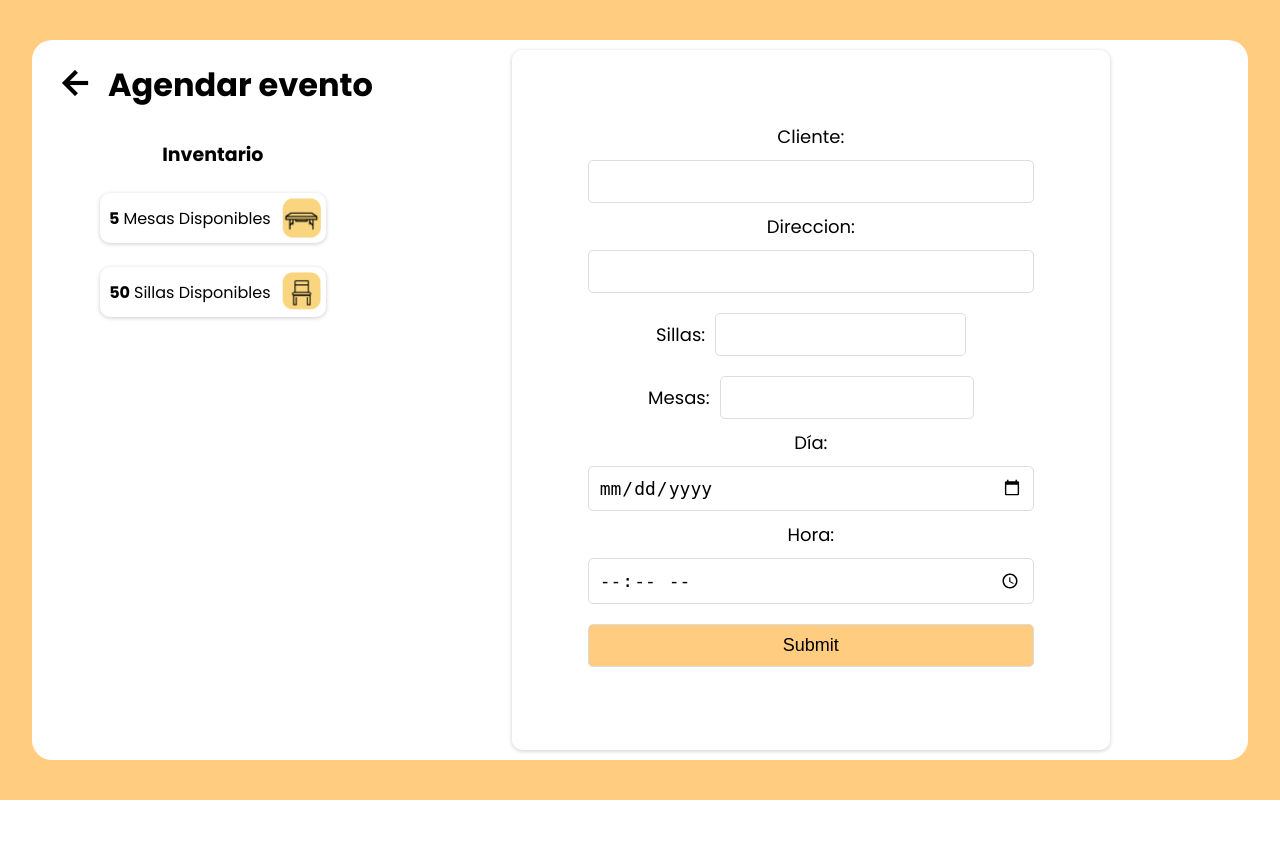
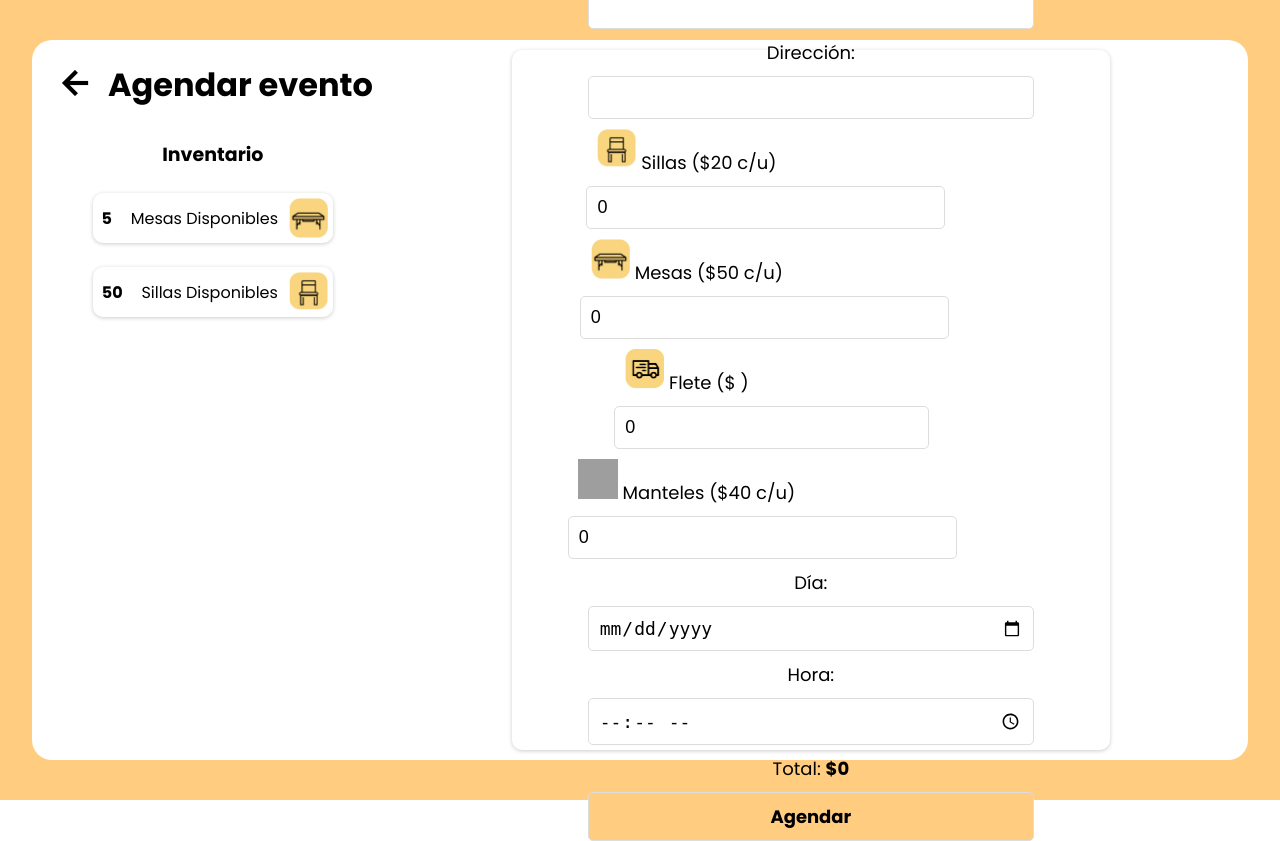
Before and after one commit to Axel-cmd-01/Sistema-de-renta, a PHP site: page /views/evento.php in a window 1280 px wide. Before the commit the page ends 800 px from the top, so only its background shows below. Run offline with PHP 8.4, Linux system fonts and the light colour scheme; grey boxes are pictures that could not be loaded.

Commit message:
Update agregue formulas para el total , cambie el fondo , agregue imagenes y cambie el font de los productos

```diff
--- a/views/evento.php
+++ b/views/evento.php
@@ -25,47 +25,84 @@
       <section class="inventario">
         <h2>Inventario</h2>
         <div class="card">
-          <p><strong>5 </strong> Mesas Disponibles
-            <img src="../img/mesa.png" alt="Mesa" class="mesa-icon" />
+          <p><strong>5ㅤ</strong> Mesas Disponibles
+            <img src="../img/mesa.png" alt="Mesa" class="icono" />
           </p>
         </div>
-
         <div class="card">
-          <p><strong>50</strong> Sillas Disponibles
-            <img src="../img/silla.png" alt="silla" class="mesa-icon" />
+          <p><strong>50ㅤ</strong> Sillas Disponibles
+            <img src="../img/silla.png" alt="Silla" class="icono" />
           </p>
         </div>
       </section>
 
       <section class="evento">
         <form>
-          <label for="cliente">Cliente:</label>
-          <input type="text" id="cliente" name="cliente" required>
+          <label>Cliente:</label>
+          <input type="text" required>
 
-          <label for="direccion">Direccion:</label>
-          <input type="text" id="direccion" name="direccion" required>
+          <label>Dirección:</label>
+          <input type="text" required>
 
-          <div class="sillas">
-            <label for="sillas">Sillas:</label>
-            <input type="number" required>
+          <div class="input-row">
+            <img src="../img/silla.png" alt="Silla" class="icono-small" />
+            <span>Sillas ($20 c/u)</span>
+            <input type="number" min="0" value="0" id="sillas" required>
           </div>
 
-          <div class="mesas">
-            <label for="mesas">Mesas:</label>
-            <input type="number" required>
+          <div class="input-row">
+            <img src="../img/mesa.png" alt="Mesa" class="icono-small" />
+            <span>Mesas ($50 c/u)</span>
+            <input type="number" min="0" value="0" id="mesas" required>
           </div>
 
-          <label for="dia">Día:</label>
+          <div class="input-row">
+            <img src="../img/flete.png" alt="Flete" class="icono-small" />
+            <span>Flete ($ )</span>
+            <input type="number" min="0" value="0" id="flete" required>
+          </div>
+
+          <div class="input-row">
+            <img src="../img/mantel.png" alt="Mantel" class="icono-small" />
+            <span>Manteles ($40 c/u)</span>
+            <input type="number" min="0" value="0" id="manteles" required>
+          </div>
+
+          <label>Día:</label>
           <input type="date" required>
 
-          <label for="hora">Hora:</label>
+          <label>Hora:</label>
           <input type="time" required>
 
-          <input type="submit">
+          <div class="total">
+            <p>Total: <strong id="total">$0</strong></p>
+          </div>
+
+          <input type="submit" value="Agendar" style="font-family: 'Poppins', sans-serif; font-weight: 700;">
+
+
         </form>
       </section>
     </div>
   </main>
+
+  <script>
+    const sillas = document.getElementById('sillas');
+    const mesas = document.getElementById('mesas');
+    const flete = document.getElementById('flete');
+    const manteles = document.getElementById('manteles');
+    const total = document.getElementById('total');
+
+    function calcularTotal() {
+      const totalFinal = (sillas.value * 20) + (mesas.value * 50) + (manteles.value * 40) + (flete.value * 1);
+      total.textContent = "$" + totalFinal;
+    }
+
+    sillas.addEventListener('input', calcularTotal);
+    mesas.addEventListener('input', calcularTotal);
+    flete.addEventListener('input', calcularTotal);
+    manteles.addEventListener('input', calcularTotal);
+  </script>
 </body>
 
 </html>
```
